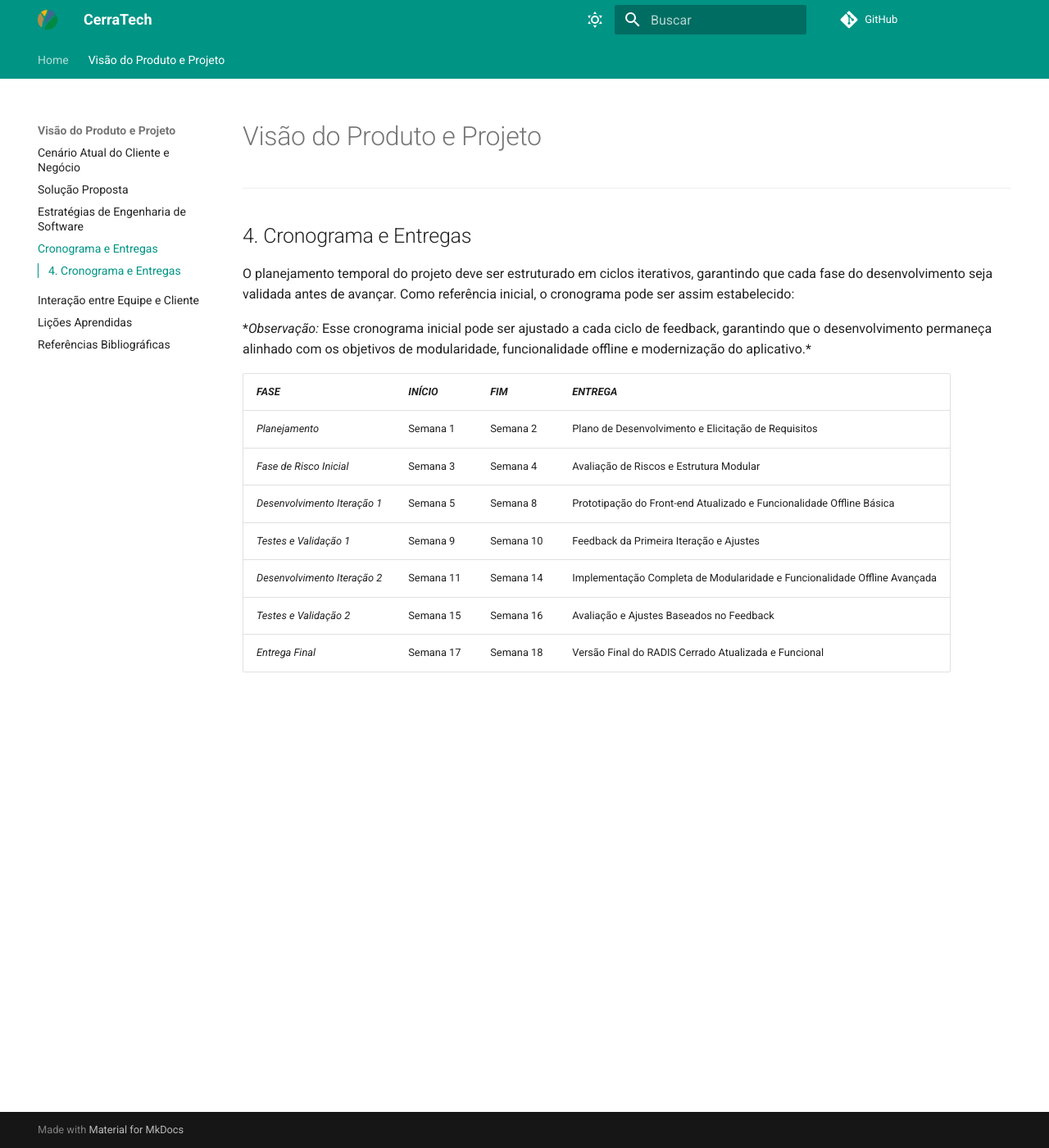
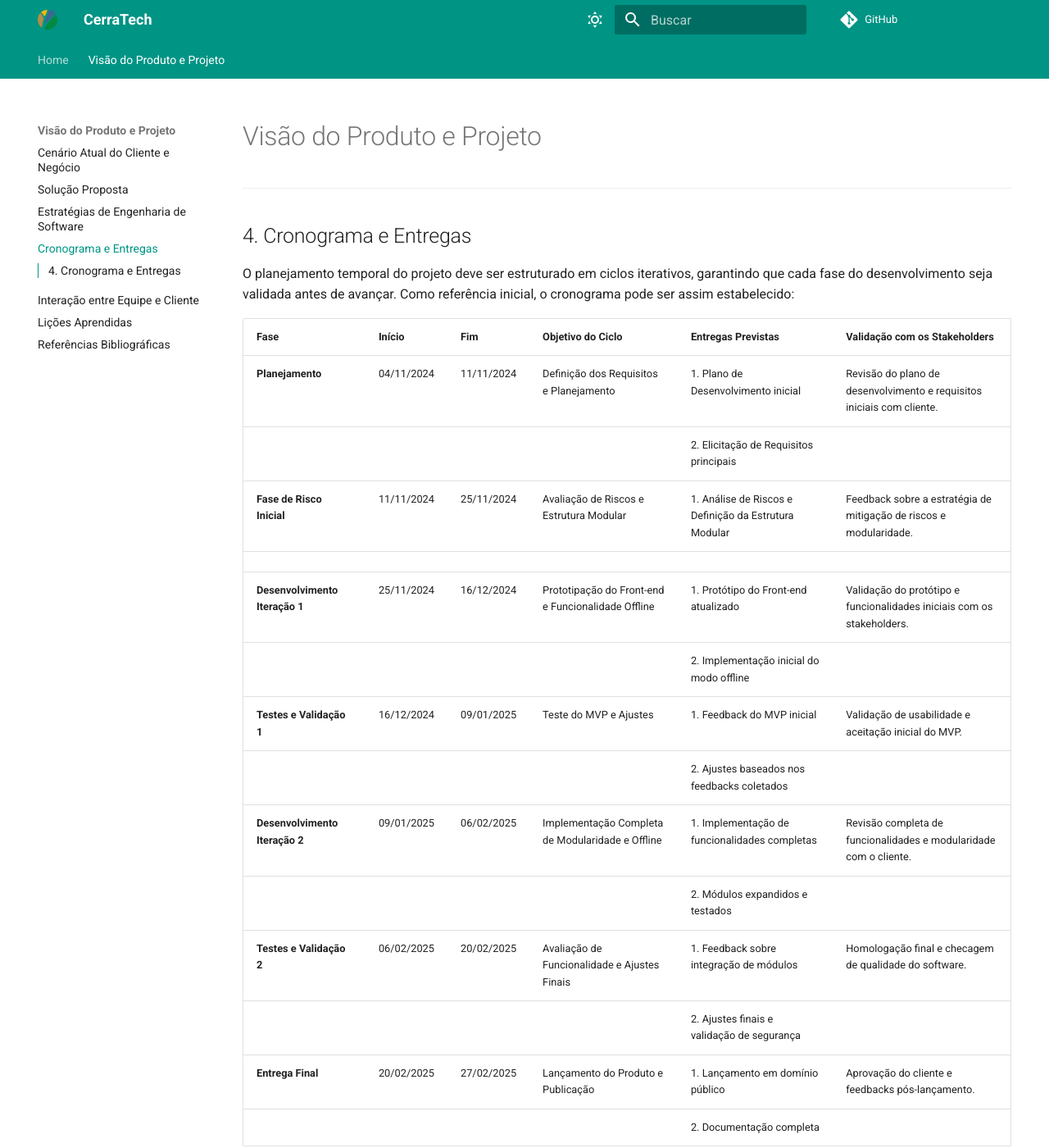
Before and after one commit to mdsreq-fga-unb/2024.2-T03-CerradoTech, an MkDocs documentation site: the page built from docs/sections/4-cronograma.md, in a window 1280 px wide and 1400 px high. Shown: the whole window at 82% size. Built offline with MkDocs 1.6.1 and Material for MkDocs 9.7.7, drawn with Linux system fonts in a browser that asks for light colours; comment, search, counter and statistics services are not loaded; some of the changed text lies outside the part shown.

Commit message:
nova tabela

```diff
--- a/docs/sections/4-cronograma.md
+++ b/docs/sections/4-cronograma.md
@@ -6,14 +6,22 @@
 
 O planejamento temporal do projeto deve ser estruturado em ciclos iterativos, garantindo que cada fase do desenvolvimento seja validada antes de avançar. Como referência inicial, o cronograma pode ser assim estabelecido:
 
-\*_Observação:_ Esse cronograma inicial pode ser ajustado a cada ciclo de feedback, garantindo que o desenvolvimento permaneça alinhado com os objetivos de modularidade, funcionalidade offline e modernização do aplicativo.\*
+| **Fase**                      | **Início**   | **Fim**      | **Objetivo do Ciclo**                         | **Entregas Previstas**                                                                 | **Validação com os Stakeholders**                                              |
+|--------------------------------|--------------|--------------|----------------------------------------------|----------------------------------------------------------------------------------------|--------------------------------------------------------------------------------|
+| **Planejamento**               | 04/11/2024   | 11/11/2024   | Definição dos Requisitos e Planejamento      | 1. Plano de Desenvolvimento inicial                                                   | Revisão do plano de desenvolvimento e requisitos iniciais com cliente.          |
+|                                |              |              |                                              | 2. Elicitação de Requisitos principais                                                  |                                                                                |
+| **Fase de Risco Inicial**      | 11/11/2024   | 25/11/2024   | Avaliação de Riscos e Estrutura Modular      | 1. Análise de Riscos e Definição da Estrutura Modular                                  | Feedback sobre a estratégia de mitigação de riscos e modularidade.             |
+|                                |              |              |                                              |                                                                                        |                                                                                |
+| **Desenvolvimento Iteração 1** | 25/11/2024   | 16/12/2024   | Prototipação do Front-end e Funcionalidade Offline | 1. Protótipo do Front-end atualizado                                                   | Validação do protótipo e funcionalidades iniciais com os stakeholders.         |
+|                                |              |              |                                              | 2. Implementação inicial do modo offline                                               |                                                                                |
+| **Testes e Validação 1**       | 16/12/2024   | 09/01/2025   | Teste do MVP e Ajustes                       | 1. Feedback do MVP inicial                                                             | Validação de usabilidade e aceitação inicial do MVP.                           |
+|                                |              |              |                                              | 2. Ajustes baseados nos feedbacks coletados                                             |                                                                                |
+| **Desenvolvimento Iteração 2** | 09/01/2025   | 06/02/2025   | Implementação Completa de Modularidade e Offline | 1. Implementação de funcionalidades completas                                          | Revisão completa de funcionalidades e modularidade com o cliente.              |
+|                                |              |              |                                              | 2. Módulos expandidos e testados                                                       |                                                                                |
+| **Testes e Validação 2**       | 06/02/2025   | 20/02/2025   | Avaliação de Funcionalidade e Ajustes Finais  | 1. Feedback sobre integração de módulos                                                | Homologação final e checagem de qualidade do software.                         |
+|                                |              |              |                                              | 2. Ajustes finais e validação de segurança                                              |                                                                                |
+| **Entrega Final**              | 20/02/2025   | 27/02/2025   | Lançamento do Produto e Publicação           | 1. Lançamento em domínio público                                                       | Aprovação do cliente e feedbacks pós-lançamento.                               |
+|                                |              |              |                                              | 2. Documentação completa                                                                |                                                                                |
 
-| _FASE_                       | _INÍCIO_  | _FIM_     | _ENTREGA_                                                                |
-| ---------------------------- | --------- | --------- | ------------------------------------------------------------------------ |
-| _Planejamento_               | Semana 1  | Semana 2  | Plano de Desenvolvimento e Elicitação de Requisitos                      |
-| _Fase de Risco Inicial_      | Semana 3  | Semana 4  | Avaliação de Riscos e Estrutura Modular                                  |
-| _Desenvolvimento Iteração 1_ | Semana 5  | Semana 8  | Prototipação do Front-end Atualizado e Funcionalidade Offline Básica     |
-| _Testes e Validação 1_       | Semana 9  | Semana 10 | Feedback da Primeira Iteração e Ajustes                                  |
-| _Desenvolvimento Iteração 2_ | Semana 11 | Semana 14 | Implementação Completa de Modularidade e Funcionalidade Offline Avançada |
-| _Testes e Validação 2_       | Semana 15 | Semana 16 | Avaliação e Ajustes Baseados no Feedback                                 |
-| _Entrega Final_              | Semana 17 | Semana 18 | Versão Final do RADIS Cerrado Atualizada e Funcional                     |
+
+Esse cronograma inicial pode ser ajustado a cada ciclo de feedback, garantindo que o desenvolvimento permaneça alinhado com os objetivos de modularidade, funcionalidade offline e modernização do aplicativo.
```
Also changed, not shown: docs/index.md (+0 -5 lines).
